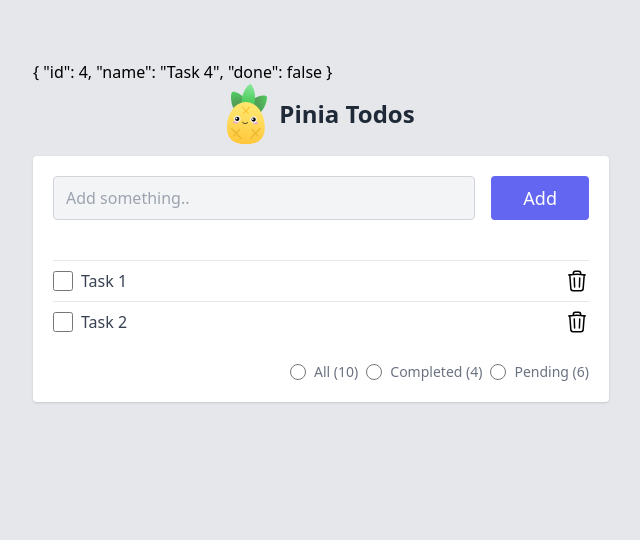
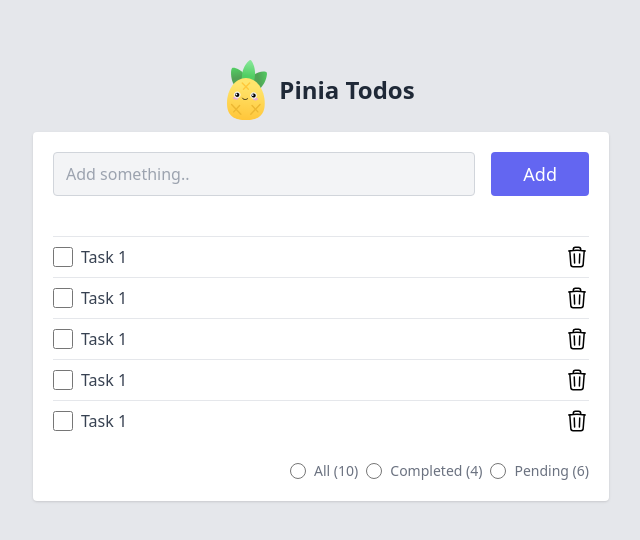
Before and after one commit to grmithu/todo-pinia-vuejs, a Vue app: page / in a window 1280 px wide. Shown: the part 180-720 px from the top of the page, without its empty margins (319-959 px from the left). Built offline with nearby package versions, Linux system fonts and the light colour scheme.

Commit message:
task inilized design

```diff
--- a/src/App.vue
+++ b/src/App.vue
@@ -16,8 +16,8 @@
     <div class="max-h-screen bg-gray-200 h-screen flex items-center flex-col">
       <div class="max-w-xl w-full mt-60">
 
-        {{ store.name}}
-        {{ store.tasks[3] }}
+        <!-- {{ store.name}}
+        {{ store.tasks[3] }} -->
 
 
 
--- /dev/null
+++ b/src/components/Task.vue
@@ -0,0 +1,19 @@
+
+
+
+<template>
+
+    <label for="" class="flex items-center">
+      <input  type="checkbox" name="" class="h-5 w-5 text-blue-500 rounded-sm border-gray-300">
+      <span class="ml-2 text-gray-700"  > Task 1 </span>
+    </label>
+
+
+    <button class="ml-auto">
+        <svg xmlns="http://www.w3.org/2000/svg" fill="none" viewBox="0 0 24 24" stroke-width="1.5" stroke="currentColor" class="size-6 w-6 h-6">
+            <path stroke-linecap="round" stroke-linejoin="round" d="m14.74 9-.346 9m-4.788 0L9.26 9m9.968-3.21c.342.052.682.107 1.022.166m-1.022-.165L18.16 19.673a2.25 2.25 0 0 1-2.244 2.077H8.084a2.25 2.25 0 0 1-2.244-2.077L4.772 5.79m14.456 0a48.108 48.108 0 0 0-3.478-.397m-12 .562c.34-.059.68-.114 1.022-.165m0 0a48.11 48.11 0 0 1 3.478-.397m7.5 0v-.916c0-1.18-.91-2.164-2.09-2.201a51.964 51.964 0 0 0-3.32 0c-1.18.037-2.09 1.022-2.09 2.201v.916m7.5 0a48.667 48.667 0 0 0-7.5 0" />
+        </svg>
+    </button>
+
+
+</template>
--- a/src/components/TaskList.vue
+++ b/src/components/TaskList.vue
@@ -1,35 +1,23 @@
+<script setup>
+    import { useTasks } from "../store/TaskStore";
+    import Task from "./Task.vue";
+
+    const store = useTasks()
+</script>
+
 <template>
-       <div class="flex border-t border-gray-200 py-2">
 
-             <label for="" class="flex items-center">
-               <input type="checkbox" name="" class="h-5 w-5 text-blue-500 rounded-sm border-gray-300">
-               <span class="ml-2 text-gray-700">Task 1</span>
-             </label>
+        <div
+        v-for="task in store.tasks "
+        class="flex border-t border-gray-200 py-2">
 
+            <Task />
 
-             <button class="ml-auto">
-               <svg  xmlns="http://www.w3.org/2000/svg" fill="none" viewBox="0 0 24 24" stroke-width="1.5" stroke="currentColor" class="size-6 w-6 h-6">
-                 <path stroke-linecap="round" stroke-linejoin="round" d="m14.74 9-.346 9m-4.788 0L9.26 9m9.968-3.21c.342.052.682.107 1.022.166m-1.022-.165L18.16 19.673a2.25 2.25 0 0 1-2.244 2.077H8.084a2.25 2.25 0 0 1-2.244-2.077L4.772 5.79m14.456 0a48.108 48.108 0 0 0-3.478-.397m-12 .562c.34-.059.68-.114 1.022-.165m0 0a48.11 48.11 0 0 1 3.478-.397m7.5 0v-.916c0-1.18-.91-2.164-2.09-2.201a51.964 51.964 0 0 0-3.32 0c-1.18.037-2.09 1.022-2.09 2.201v.916m7.5 0a48.667 48.667 0 0 0-7.5 0" />
-               </svg>
-             </button>
-
-         </div>
-
-
-         <div class="flex border-t border-gray-200 py-2">
-
-            <label for="" class="flex items-center">
-              <input type="checkbox" name="" class="h-5 w-5 text-blue-500 rounded-sm border-gray-300">
-              <span class="ml-2 text-gray-700">Task 2</span>
-            </label>
-
-
-            <button class="ml-auto">
-              <svg  xmlns="http://www.w3.org/2000/svg" fill="none" viewBox="0 0 24 24" stroke-width="1.5" stroke="currentColor" class="size-6 w-6 h-6">
-                <path stroke-linecap="round" stroke-linejoin="round" d="m14.74 9-.346 9m-4.788 0L9.26 9m9.968-3.21c.342.052.682.107 1.022.166m-1.022-.165L18.16 19.673a2.25 2.25 0 0 1-2.244 2.077H8.084a2.25 2.25 0 0 1-2.244-2.077L4.772 5.79m14.456 0a48.108 48.108 0 0 0-3.478-.397m-12 .562c.34-.059.68-.114 1.022-.165m0 0a48.11 48.11 0 0 1 3.478-.397m7.5 0v-.916c0-1.18-.91-2.164-2.09-2.201a51.964 51.964 0 0 0-3.32 0c-1.18.037-2.09 1.022-2.09 2.201v.916m7.5 0a48.667 48.667 0 0 0-7.5 0" />
-              </svg>
-            </button>
 
         </div>
 
+
+
+
+
 </template>
```
